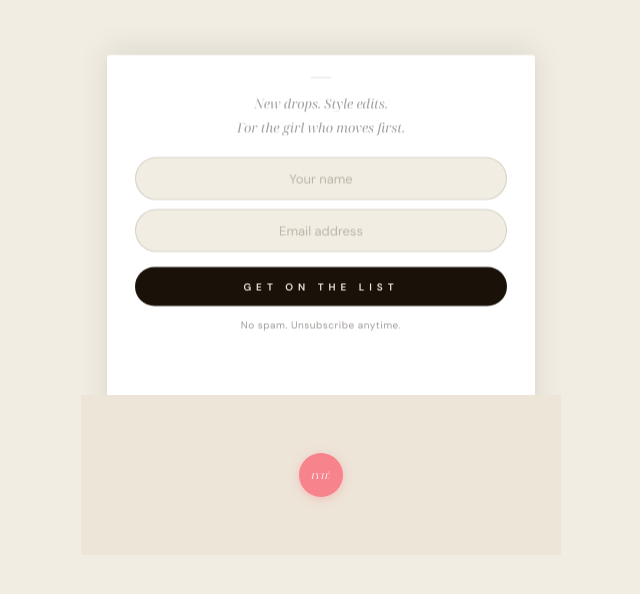
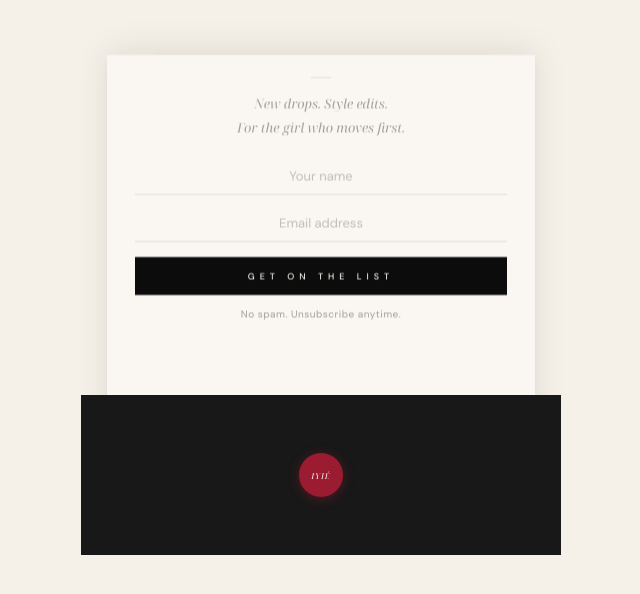
Before and after one commit to aryeetea/IyieCollections, a website: page public/index.html in a window 1280 px wide. Both pictures are taken after a click on the element "OPEN ME". Shown: the whole page, without its empty margins (319-959 px from the left). Drawn offline with Linux system fonts and the light colour scheme.

Commit message:
Refactor styles in index.html for improved aesthetics and consistency; add Vercel configuration file for deployment

```diff
--- a/public/index.html
+++ b/public/index.html
@@ -8,16 +8,17 @@
   <style>
     *, *::before, *::after { box-sizing: border-box; margin: 0; padding: 0; }
     :root {
-      --bg:        #F2EDE2;
-      --dark:      #1a1109;
-      --pink:      #F7838D;
-      --pink-deep: #d46870;
-      --muted:     rgba(26,17,9,0.42);
-      --border:    rgba(26,17,9,0.13);
-      --env:       #E6DDD0;
-      --env-flap:  #D9CFC1;
-      --env-fold:  #D0C7B8;
-      --env-front: #EDE5D8;
+      --bg:        #F5F0E8;
+      --dark:      #0c0c0c;
+      --red:       #9B1B30;
+      --pink:      #D4848C;
+      --pink-deep: #b8686f;
+      --muted:     rgba(12,12,12,0.38);
+      --border:    rgba(12,12,12,0.1);
+      --env:       #141414;
+      --env-flap:  #0c0c0c;
+      --env-fold:  #1e1e1e;
+      --env-front: #181818;
     }
 
     html, body {
@@ -62,7 +63,7 @@
       margin-bottom: 0.3rem;
     }
 
-    .logo em { font-style: italic; color: var(--pink); }
+    .logo em { font-style: italic; color: var(--red); }
 
     .logo-sub {
       font-size: 9px;
@@ -89,8 +90,8 @@
       left: 50%;
       width: min(428px, 86vw);
       height: 380px;
-      background: #fff;
-      border-radius: 3px 3px 0 0;
+      background: #FAF7F2;
+      border-radius: 0;
       z-index: 1;
       will-change: transform;
       /* Pushed down below wrapper — fully hidden */
@@ -128,19 +129,20 @@
 
     .field input {
       width: 100%;
-      background: var(--bg);
-      border: 1px solid var(--border);
+      background: transparent;
+      border: none;
+      border-bottom: 1px solid var(--border);
       color: var(--dark);
-      padding: 12px 20px;
+      padding: 10px 4px;
       font-size: 13px;
       font-family: 'DM Sans', sans-serif;
-      border-radius: 40px;
+      border-radius: 0;
       outline: none;
       text-align: center;
       transition: border-color 0.2s;
     }
 
-    .field input:focus { border-color: rgba(26,17,9,0.3); }
+    .field input:focus { border-color: var(--red); }
     .field input::placeholder { color: rgba(26,17,9,0.25); }
 
     .btn {
@@ -149,13 +151,13 @@
       color: var(--bg);
       border: none;
       padding: 13px;
-      font-size: 10px;
+      font-size: 9px;
       letter-spacing: 5px;
       text-transform: uppercase;
       font-family: 'DM Sans', sans-serif;
-      font-weight: 600;
+      font-weight: 500;
       cursor: pointer;
-      border-radius: 40px;
+      border-radius: 0;
       margin-top: 6px;
       transition: opacity 0.2s, transform 0.1s;
       position: relative;
@@ -205,8 +207,8 @@
     .success-mark {
       font-size: 9px;
       letter-spacing: 5px;
-      color: var(--pink);
-      font-weight: 600;
+      color: var(--red);
+      font-weight: 500;
       text-transform: uppercase;
       margin-bottom: 0.8rem;
     }
@@ -220,7 +222,7 @@
       color: var(--dark);
     }
 
-    .success h2 em { font-style: italic; color: var(--pink); }
+    .success h2 em { font-style: italic; color: var(--red); }
     .success p { font-size: 13px; color: var(--muted); line-height: 1.85; }
 
     /* ── Envelope ──
@@ -251,7 +253,7 @@
 
     .fold-l { background: var(--env-fold); clip-path: polygon(0 0, 50% 50%, 0 100%); }
     .fold-r { background: var(--env-fold); clip-path: polygon(100% 0, 50% 50%, 100% 100%); }
-    .fold-b { background: #c8bfb0;         clip-path: polygon(0 100%, 50% 44%, 100% 100%); }
+    .fold-b { background: #0a0a0a;         clip-path: polygon(0 100%, 50% 44%, 100% 100%); }
 
     /* Envelope front — covers the paper */
     .env-front {
@@ -270,7 +272,7 @@
       width: 44px;
       height: 44px;
       border-radius: 50%;
-      background: var(--pink);
+      background: var(--red);
       display: flex;
       align-items: center;
       justify-content: center;
@@ -279,7 +281,7 @@
       font-size: 8px;
       letter-spacing: 1px;
       color: #fff;
-      box-shadow: 0 2px 10px rgba(247,131,141,0.38);
+      box-shadow: 0 2px 12px rgba(155,27,48,0.45);
       pointer-events: none;
     }
 
```
Also changed, not shown: vercel.json (added).
